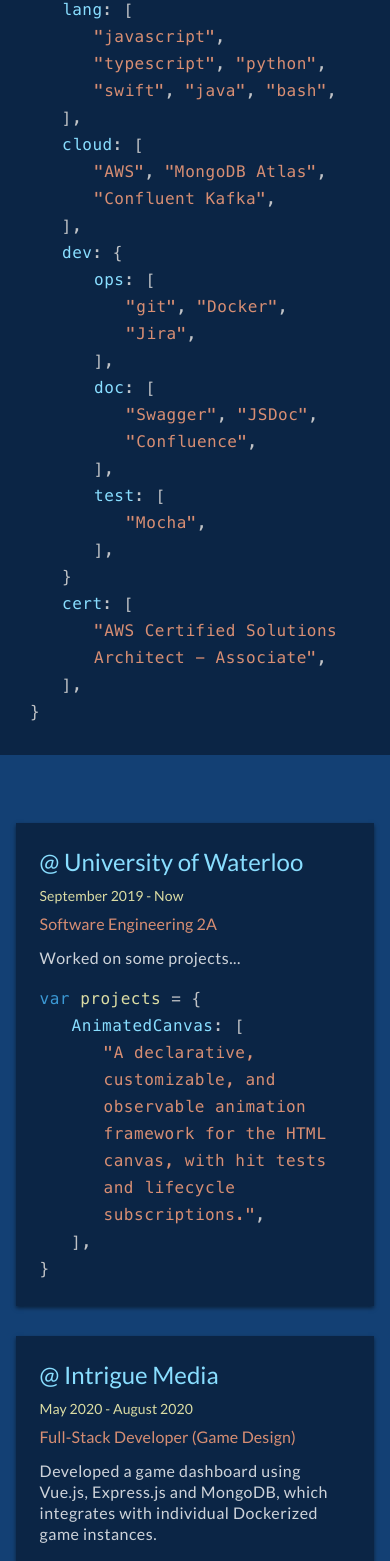
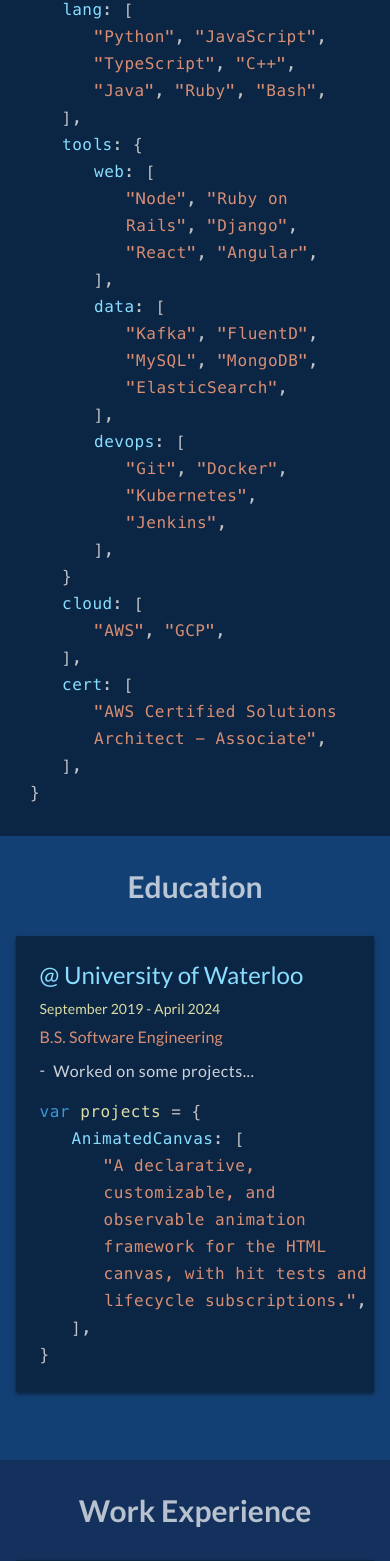
Before and after one commit to peterkejun/Portfolio-Website, a React (Create React App) app: page / in a window 390 px wide. Shown: the part 428-1989 px from the top of the page. Built offline with nearby package versions, Linux system fonts and the light colour scheme.

Commit message:
update website to match latest resume

```diff
--- a/src/App.js
+++ b/src/App.js
@@ -1,13 +1,15 @@
 import React from 'react';
 import './App.css';
-import Experience from 'Experience/Experience';
 import Landing from './Landing/Landing';
+import Work from 'Work/Work';
+import Education from 'Education/Education';
 
 function App() {
     return (
         <div className="App">
             <Landing />
-            <Experience />
+            <Education />
+            <Work />
         </div>
     );
 }
--- /dev/null
+++ b/src/Education/Education.js
@@ -0,0 +1,17 @@
+import React from 'react';
+import Experience from "Experience/Experience";
+import ExperienceCard from 'Experience/ExperienceCard';
+import education from './data';
+
+const titleStyle = {
+    color: 'rgba(255, 255, 255, 0.7)',
+    backgroundColor: '#134074',
+};
+
+const Education = () => (
+    <Experience title="Education" titleStyle={titleStyle}>
+        {education.map((e, i) => <ExperienceCard experience={e} key={i} />)}
+    </Experience>
+)
+
+export default Education;
--- /dev/null
+++ b/src/Education/data.js
@@ -0,0 +1,18 @@
+const education = [
+    {
+        title: 'University of Waterloo',
+        date: 'September 2019 - April 2024',
+        position: 'B.S. Software Engineering',
+        descriptions: [
+            'Worked on some projects...',
+        ],
+        variable: 'projects',
+        object: {
+            AnimatedCanvas: [
+                'A declarative, customizable, and observable animation framework for the HTML canvas, with hit tests and lifecycle subscriptions.',
+            ],
+        },
+    }
+];
+
+export default education;
--- a/src/Experience/Experience.css
+++ b/src/Experience/Experience.css
@@ -1,61 +1,169 @@
-#experience-wrapper {
+.experience {
+    display: flex;
+    flex-direction: row;
+}
+
+.experience .experience-title-wrapper {
+    width: 20%;
+    max-width: 400px;
+    min-width: 100px;
+}
+
+.experience .experience-title-wrapper .experience-title {
+    writing-mode: vertical-rl;
+    font-size: 110px;
+    font-weight: 700;
+    margin-top: 2rem;
+    margin-left: 2rem;
+    text-align: start;
+}
+
+.experience-content-wrapper {
     background-color: #134074;
     padding: 68px 0;
+    flex-grow: 1;
 }
 
-#experience-inner-wrapper {
+.experience-content-inner-wrapper {
     width: 92%;
     max-width: 1328px;
     margin: auto;
     display: flex;
-    justify-content: space-between;
+    justify-content: flex-start;
     align-items: stretch;
+    flex-wrap: wrap;
 }
 
-#experience-wrapper .experience-card {
+.experience-content-wrapper .experience-card {
     background-color: #0B2545;
     padding: 24px;
-    width: 31%;
+    width: 30%;
+    min-width: 350px;
     box-sizing: border-box;
     box-shadow: 0 2px 4px 0 rgba(0, 0, 0, 0.5);
     text-align: left;
+    margin: 1rem;
 }
 
-#experience-wrapper .experience-card h5 {
+.experience-content-wrapper .experience-card.full-width {
+    width: 100%;
+}
+
+.experience-content-wrapper .experience-card h5 {
     color: #89DEFF;
 }
-#experience-wrapper .experience-card .subtitle2 {
+.experience-content-wrapper .experience-card .subtitle2 {
     color: #DCDDA4;
     margin-top: 11px;
 }
-#experience-wrapper .experience-card .subtitle1 {
+.experience-content-wrapper .experience-card .subtitle1 {
     color: #D88E73;
     margin-top: 10px;
     margin-bottom: 6px;
 }
-#experience-wrapper .experience-card .body1 {
+.experience-content-wrapper .experience-card .body1 {
     color: rgba(255, 255, 255, 0.8);
     margin-top: 14px;
     line-height: 21px;
 }
 
-#experience-wrapper .experience-card .code-snippet-wrapper {
+.experience-content-wrapper .experience-card .experience-description {
+    display: flex;
+    align-items: flex-start;
+    margin-top: 14px;
+}
+
+.experience-content-wrapper .experience-card .experience-description .dash {
+    color: rgba(255, 255, 255, 0.8);
+    margin-right: 8px;
+}
+
+.experience-content-wrapper .experience-card .experience-description .body1 {
+    margin-top: 0;
+}
+
+.experience-content-wrapper .experience-card .code-snippet-wrapper {
     margin-top: 17px;
 }
 
+@media (max-width: 1500px) {
+    .experience .experience-title-wrapper .experience-title {
+        font-size: 70px;
+    }
+}
+
+@media (max-width: 1300px) {
+    .experience .experience-title-wrapper .experience-title {
+        font-size: 50px;
+    }
+}
+
 @media (max-width: 1023px) {
-    #experience-inner-wrapper {
+    .experience-content-inner-wrapper {
         flex-direction: column;
         justify-content: stretch;
         align-items: flex-start;
     }
 
-    #experience-wrapper .experience-card {
+    .experience-content-wrapper .experience-card {
         width: 100%;
         margin-bottom: 30px;
     }
 
-    #experience-wrapper .experience-card:last-child {
+    .experience-content-wrapper {
+        padding-right: 30px;
+    }
+
+    .experience-content-wrapper .experience-card:last-child {
         margin-bottom: 0;
     }
 }
+
+@media (max-width: 520px) {
+    .experience {
+        flex-direction: column;
+    }
+
+    .experience .experience-title-wrapper {
+        width: 100%;
+        max-width: none;
+    }
+
+    .experience .experience-title-wrapper .experience-title {
+        text-align: center;
+        margin-left: 0;
+        writing-mode: horizontal-tb;
+    }
+
+    .experience-content-wrapper {
+        padding-top: 1rem;
+        padding-right: 0;
+    }
+
+    .experience .experience-content-wrapper .experience-card {
+        min-width: unset;
+        width: auto;
+        margin-left: 0;
+        margin-bottom: 0;
+    }
+}
+
+@media (max-width: 450px) {
+
+    .experience .experience-title-wrapper .experience-title {
+        font-size: 30px;
+    }
+
+    .experience-content-wrapper {
+        padding-top: 1rem;
+    }
+
+    .experience-content-wrapper .experience-card {
+        margin-right: 0;
+        padding-right: 0;
+    }
+
+    .experience-content-wrapper .experience-card:last-child {
+        margin-bottom: 0;
+    }
+}
--- a/src/Experience/Experience.js
+++ b/src/Experience/Experience.js
@@ -1,59 +1,22 @@
 import React from 'react';
 
 import './Experience.css';
-import ExperienceCard from './ExperienceCard';
 
-const experiences = [
-    {
-        title: 'University of Waterloo',
-        date: 'September 2019 - Now',
-        position: 'Software Engineering 2A',
-        descriptions: [
-            'Worked on some projects...',
-        ],
-        variable: 'projects',
-        object: {
-            AnimatedCanvas: [
-                'A declarative, customizable, and observable animation framework for the HTML canvas, with hit tests and lifecycle subscriptions.',
-            ],
-        },
-    },
-    {
-        title: 'Intrigue Media',
-        date: 'May 2020 - August 2020',
-        position: 'Full-Stack Developer (Game Design)',
-        descriptions: [
-            'Developed a game dashboard using Vue.js, Express.js and MongoDB, which integrates with individual Dockerized game instances.',
-            'Followed a Scrum framework with 2-week sprints and managed tickets on Atlassian Jira.',
-        ],
-        variable: 'coreTech',
-        object: [
-            'MongoDB Aggregations',
-        ],
-    },
-    {
-        title: 'Horizon AI',
-        date: 'Feb 2020 - Now',
-        position: 'Software Engineering Team Lead',
-        descriptions: [
-            'Lead the software team to produce progressive solutions in 2-week sprints.',
-            'Develop cloud-native web architecture that supports real-time streaming, OAuth2 authorization, permission-based access management.',
-        ],
-        variable: 'coreTech',
-        object: [
-            'Apache Kafka',
-            'WebSocket',
-            'Docker',
-        ],
-    },
-];
+const Experience = (props) => (
+    <div class="experience">
+        <div class="experience-title-wrapper" style={props.titleStyle}>
+            <h5
+            class="experience-title"
+            >{props.title}</h5>
+        </div>
 
-const Experience = () => (
-    <div id="experience-wrapper">
-        <div id="experience-inner-wrapper">
-            {experiences.map((experience, i) => <ExperienceCard experience={experience} key={i} />)}
+        <div class="experience-content-wrapper" style={{backgroundColor: props.titleStyle.backgroundColor}}>
+        <div class="experience-content-inner-wrapper">
+            {props.children}
         </div>
     </div>
+    </div>
+
 );
 
 export default Experience;
--- a/src/Experience/ExperienceCard.js
+++ b/src/Experience/ExperienceCard.js
@@ -1,18 +1,30 @@
 import React from 'react';
 import CodeSnippet from 'CodeSnippet/CodeSnippet';
 
-const ExperienceCard = ({ experience }) => (
-    <div className="experience-card">
+const Description = ({ text }) => (
+    <div className="experience-description">
+        <p className="dash">-</p>
+        <p className="body1">{text}</p>
+    </div>
+)
+
+const ExperienceCard = ({ experience }) => {
+    let cardClass = [];
+    cardClass.push('experience-card');
+    if (experience.fullWidth) cardClass.push('full-width');
+    cardClass = cardClass.join(' ');
+    return <div className={cardClass}>
         <h5>
             @
             {' '}
             {experience.title}
         </h5>
+        {experience.location && <p className="subtitle2">{experience.location}</p>}
         <p className="subtitle2">{experience.date}</p>
         <p className="subtitle1">{experience.position}</p>
-        {experience.descriptions.map((description, i) => <p className="body1" key={i}>{description}</p>)}
+        {experience.descriptions.map((description, i) => <Description text={description} key={i} />)}
         <CodeSnippet declarator="var" variable={experience.variable} object={experience.object} />
     </div>
-);
+};
 
 export default ExperienceCard;
--- a/src/Landing/Landing.js
+++ b/src/Landing/Landing.js
@@ -11,29 +11,7 @@
 import github from 'img/github.svg';
 import awsSaa from 'img/aws_saa.png';
 
-// description object for code snippet
-const peter = {
-    lang: [
-        'javascript', 'typescript', 'python', 'swift', 'java', 'bash',
-    ],
-    cloud: [
-        'AWS', 'MongoDB Atlas', 'Confluent Kafka',
-    ],
-    dev: {
-        ops: [
-            'git', 'Docker', 'Jira',
-        ],
-        doc: [
-            'Swagger', 'JSDoc', 'Confluence',
-        ],
-        test: [
-            'Mocha',
-        ],
-    },
-    cert: [
-        'AWS Certified Solutions Architect - Associate',
-    ],
-};
+import peter from './data';
 
 const Landing = () => (
     <div id="landing-wrapper">
--- /dev/null
+++ b/src/Landing/data.js
@@ -0,0 +1,24 @@
+const peter = {
+    lang: [
+        'Python', 'JavaScript', 'TypeScript', 'C++', 'Java', 'Ruby', 'Bash'
+    ],
+    tools: {
+        web: [
+            'Node', 'Ruby on Rails', 'Django', 'React', 'Angular'
+        ],
+        data: [
+            'Kafka', 'FluentD', 'MySQL', 'MongoDB', 'ElasticSearch'
+        ],
+        devops: [
+            'Git', 'Docker', 'Kubernetes', 'Jenkins',
+        ]
+    },
+    cloud: [
+        'AWS', 'GCP',
+    ],
+    cert: [
+        'AWS Certified Solutions Architect - Associate',
+    ],
+};
+
+export default peter;
--- /dev/null
+++ b/src/Work/Work.js
@@ -0,0 +1,17 @@
+import React from 'react';
+import Experience from "Experience/Experience";
+import ExperienceCard from 'Experience/ExperienceCard';
+import work from './data';
+
+const titleStyle = {
+    color: 'rgba(255, 255, 255, 0.7)',
+    backgroundColor: '#13315C',
+};
+
+const Work = () => (
+    <Experience title="Work Experience" titleStyle={titleStyle}>
+        {work.map((w, i) => <ExperienceCard experience={w} key={i} />)}
+    </Experience>
+)
+
+export default Work;
--- /dev/null
+++ b/src/Work/data.js
@@ -0,0 +1,81 @@
+const work = [
+    {
+        title: 'LiveRamp',
+        date: 'Apr 2022 - Aug 2022',
+        position: 'Software Engineering Intern',
+        location: 'San Francisco, CA',
+        descriptions: [
+            'Improved the LiveRamp Data Marketplace platform for data monetization, with billions of requests a day and 80+ PB of data.',
+            'Enhanced data discoverability by writing custom ElasticSearch analyzers, integrating a knowledge graph, and using geolocations.',
+            'Built a near real-time FluentD pipeline to ETL data from MySQL to ElasticSearch.'
+        ],
+        variable: 'Tech',
+        object: [
+            'ElasticSearch',
+            'FluentD',
+            'MySQL',
+            'DataDog',
+            'Ruby on Rails',
+        ],
+        fullWidth: true,
+    },
+    {
+        title: 'Vretta',
+        date: 'Sept 2021 - Dec 2021',
+        position: 'Software Developer Intern',
+        location: 'Toronto, ON',
+        descriptions: [
+            'Built a RESTful API for an e-assessment app handling 18 million requests per day.',
+            'Built a QR code scanning service using the open-source zbar library.',
+            'Implemented ticket tagging and time logging features to the open-source osTicket project.',
+        ],
+        variable: 'Tech',
+        object: [
+            'Express JS (Feathers)',
+            'Kubernetes & Docker',
+            'Python',
+            'PHP',
+            'MySQL',
+            'DynamoDB',
+        ]
+    },
+    {
+        title: 'Horizon AI',
+        date: 'Jan 2021 - May 2021',
+        position: 'Software Engineering Intern',
+        location: 'Waterloo, ON',
+        descriptions: [
+            'Built a pub/sub architecture for real-time AV data streaming with Kafka, Spark and Node.',
+            'Built an OAuth2.0 service on Lambda with rotating RSA keys in AWS Secrets Manager.',
+            'Built an image processing service on top of potrace that talks to a neural network API.',
+        ],
+        variable: 'Tech',
+        object: [
+            'Apache Kafka',
+            'OAuth2.0',
+            'Kubernetes & Docker',
+            'Node',
+            'React',
+            'MySQL',
+            'MongoDB',
+        ],
+    },
+    {
+        title: 'Intrigue Media',
+        date: 'May 2020 - August 2020',
+        position: 'Full-Stack Developer (Game Design) Intern',
+        descriptions: [
+            'Optimized a player ranking algorithm by using priority queues and MongoDB aggregations.',
+            'Built a web app to monitor Docker containers, using Kubernetes API.',
+        ],
+        variable: 'Tech',
+        object: [
+            'Vue JS',
+            'MongoDB',
+            'Express JS',
+            'Kubernetes & Docker',
+        ],
+    },
+];
+
+export default work;
```
Also changed, not shown: 1 other file (tests, documents, lock files or other folders).
